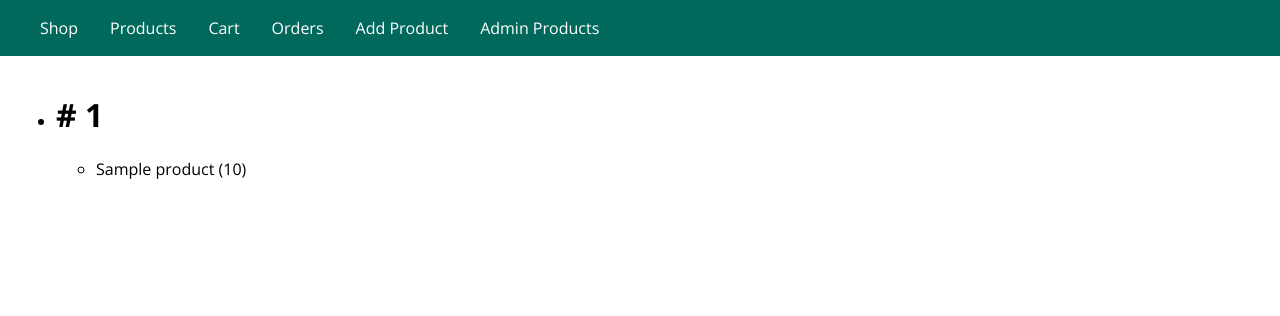
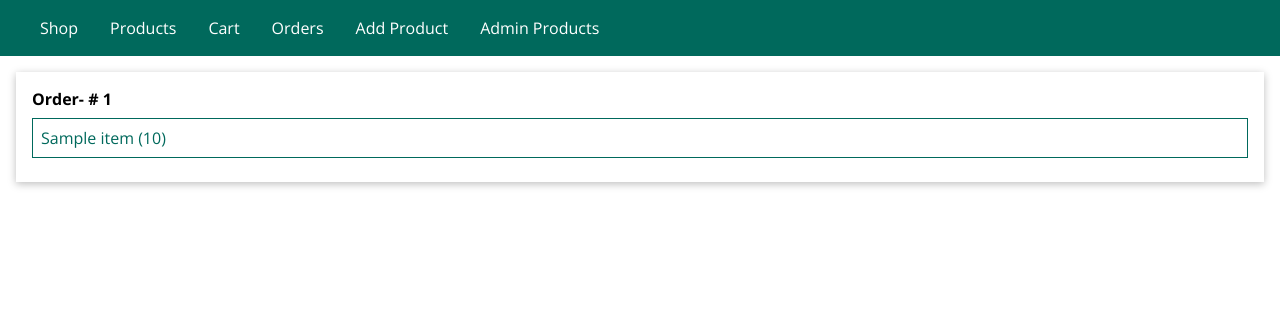
Before and after one commit to Dxnax-RS/NodeJS-practice-proyect, a Node project: template views/shop/orders.ejs in a window 1280 px wide. Shown: the top 316 px of the page. Run offline with Node 20 templates, Linux system fonts and the light colour scheme; the template is opened without the code that fills it: most values are stand-ins (such as "Sample title", 1, 10 or a date in 2020); some libraries are stand-ins or nearby versions.

Commit message:
Orders is now functional
Added functionality to create and see an order

```diff
--- /dev/null
+++ b/public/css/orders.css
@@ -0,0 +1,29 @@
+.orders {
+  list-style: none;
+  padding: 0;
+  margin: 0;
+}
+
+.orders__item h1 {
+    margin: 0;
+    font-size: 1rem;
+}
+
+.orders__item {
+  box-shadow: 0 2px 8px rgba(0, 0, 0, 0.26);
+  padding: 1rem;
+  margin-bottom: 1rem;
+}
+
+.orders__products {
+    list-style: none;
+    margin: 0;
+    padding: 0;
+}
+
+.orders__products-item {
+    margin: 0.5rem 0;
+    padding: 0.5rem;
+    border: 1px solid #00695c;
+    color: #00695c;
+}
--- a/routes/shop.js
+++ b/routes/shop.js
@@ -20,9 +20,9 @@ router.post('/cart', cartController.addToCart);
 
 router.post('/cart-delete-item', cartController.postDeleteFromCart);
 
-// router.get('/orders', cartController.getOrders);
+router.get('/orders', cartController.getOrders);
 
-// router.post('/create-order', cartController.postOrder);
+router.post('/create-order', cartController.postOrder);
 
 // router.get('/checkout');
 
--- a/views/shop/orders.ejs
+++ b/views/shop/orders.ejs
@@ -1,5 +1,6 @@
 <%- include('../includes/head.ejs') %>
-    </head>
+<link rel="stylesheet" href="/css/orders.css">
+</head>
 
     <body>
         <%- include('../includes/navigation.ejs') %>
@@ -7,14 +8,14 @@
             <% if(orders.length <= 0) {%>
                 <h1>Nothing there!</h1>
             <% } else { %>
-                <ul>
+                <ul class="orders">
                     <% orders.forEach(order => { %>
-                        <li>
-                            <h1># <%= order.id %> </h1>
-                            <ul>
-                                <% order.products.forEach(product => { %>
-                                    <li>
-                                        <%= product.title  %> (<%= product.orderProduct.quantity %>)
+                        <li class="orders__item">
+                            <h1>Order- # <%= order._id %> </h1>
+                            <ul class="orders__products">
+                                <% order.items.forEach(product => { %>
+                                    <li class="orders__products-item">
+                                        <%= product.title  %> (<%= product.quantity %>)
                                     </li>
                                 <% }); %>
                             </ul>
```
Also changed, not shown: controllers/cart.js (+2 -21 lines), models/User.js (+32 -0 lines).
